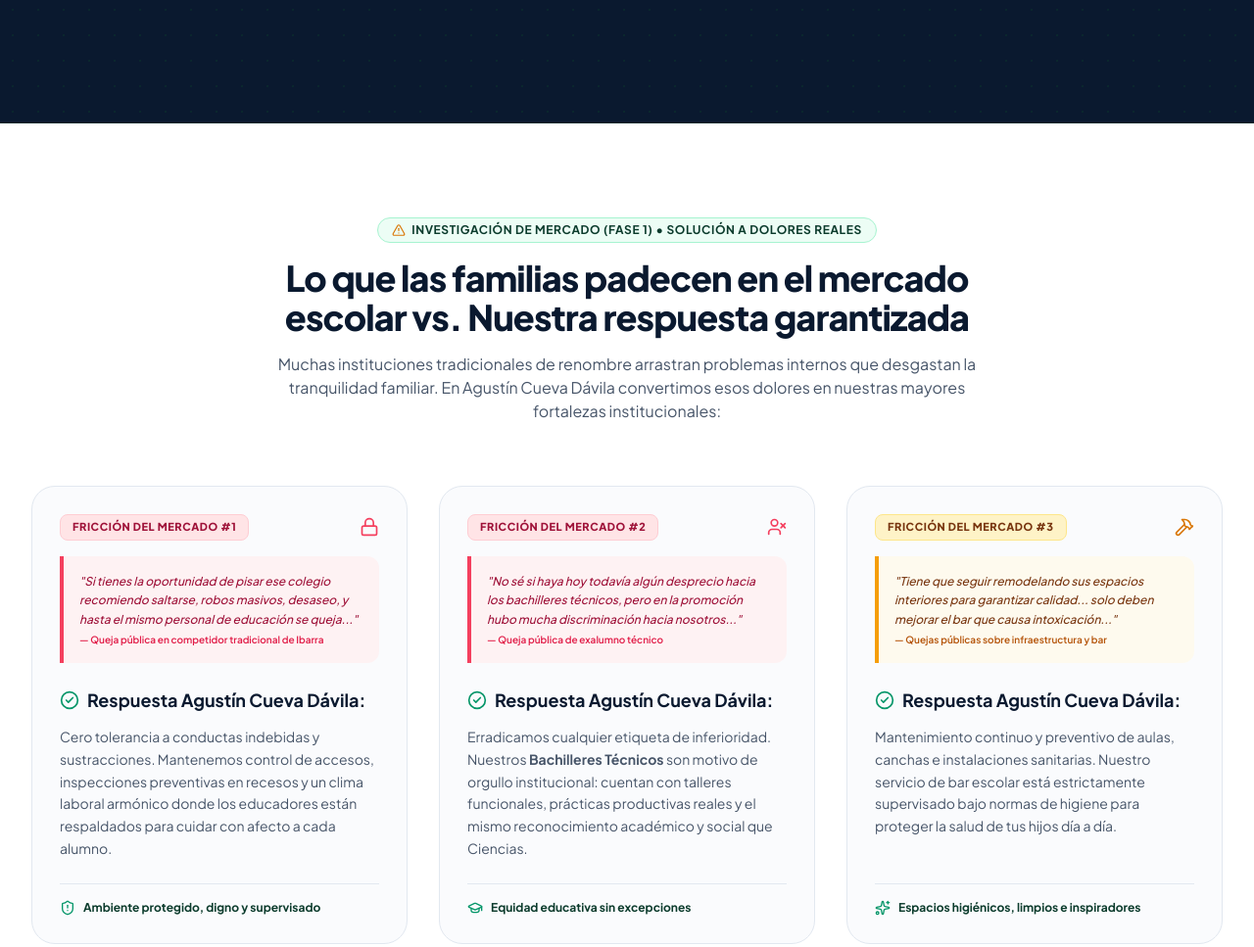
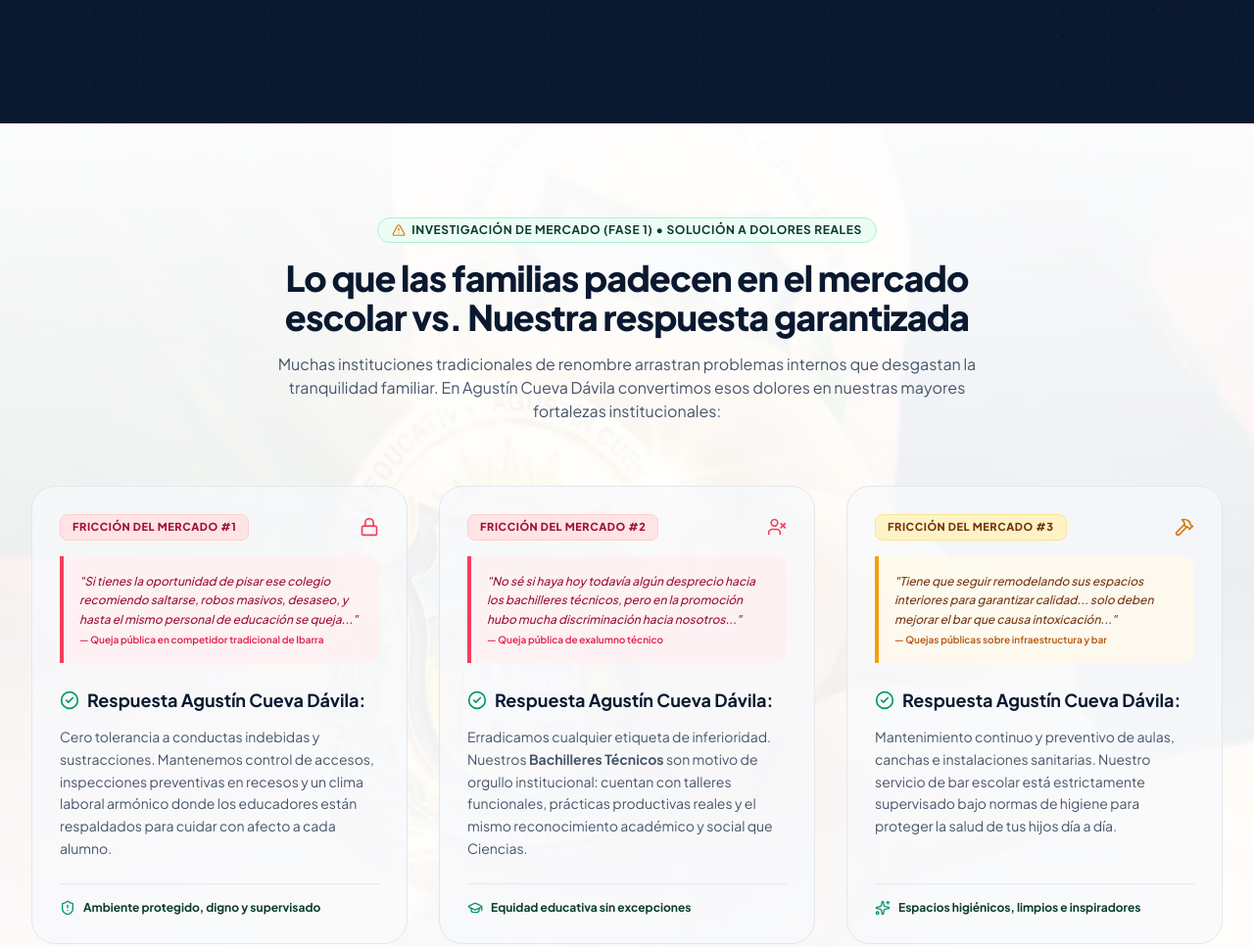
Before and after one commit to marcelito-galy/landing-agustin-cueva, a plain HTML site: page index.html in a window 1280 px wide. Shown: the part 1123-2090 px from the top of the page at 98% size. Drawn offline with nearby package versions, Linux system fonts and the light colour scheme; a web font is replaced by a local one.

Commit message:
feat(ui): add subtle institutional watermark background to market research dolores section

```diff
--- a/index.html
+++ b/index.html
@@ -322,8 +322,21 @@
     <!-- ========================================================================= -->
     <!-- 4. DIFERENCIAL DE MERCADO: RESOLUCIÓN A LOS 3 CORE PAINS                  -->
     <!-- ========================================================================= -->
-    <section id="dolores" class="py-16 md:py-24 bg-white border-b border-slate-200">
-        <div class="max-w-7xl mx-auto px-4 sm:px-6 lg:px-8">
+    <section id="dolores" class="relative py-16 md:py-24 bg-white border-b border-slate-200 overflow-hidden">
+        <!-- Marca de Agua de Fondo (Emblema y Bandera Institucional) -->
+        <div class="absolute inset-0 pointer-events-none select-none overflow-hidden z-0 flex items-center justify-center" aria-hidden="true">
+            <img
+                src="assets/images/marca-agua-dolores.jpg"
+                onerror="this.onerror=null; this.src='images/marca-agua-dolores.jpg';"
+                alt="Emblema y Bandera Institucional Agustín Cueva Dávila - Marca de Agua"
+                class="w-full h-full object-cover object-center opacity-[0.07] sm:opacity-[0.08]"
+                loading="lazy"
+            />
+            <!-- Difuminado perimetral para integración perfecta con el fondo blanco -->
+            <div class="absolute inset-0 bg-gradient-to-b from-white/80 via-transparent to-white/80"></div>
+        </div>
+
+        <div class="max-w-7xl mx-auto px-4 sm:px-6 lg:px-8 relative z-10">
 
             <div class="max-w-3xl mx-auto text-center mb-16 reveal-on-scroll opacity-0 translate-y-8 transition-all duration-700">
                 <span class="text-xs font-bold uppercase tracking-wider text-[#0B3B2C] bg-emerald-50 px-3.5 py-1 rounded-full border border-emerald-200 inline-flex items-center gap-1.5">
```
Also changed, not shown: assets/images/emblema-fondo-investigacion.jpg (added), assets/images/marca-agua-dolores.jpg (added), images/marca-agua-dolores.jpg (added).
